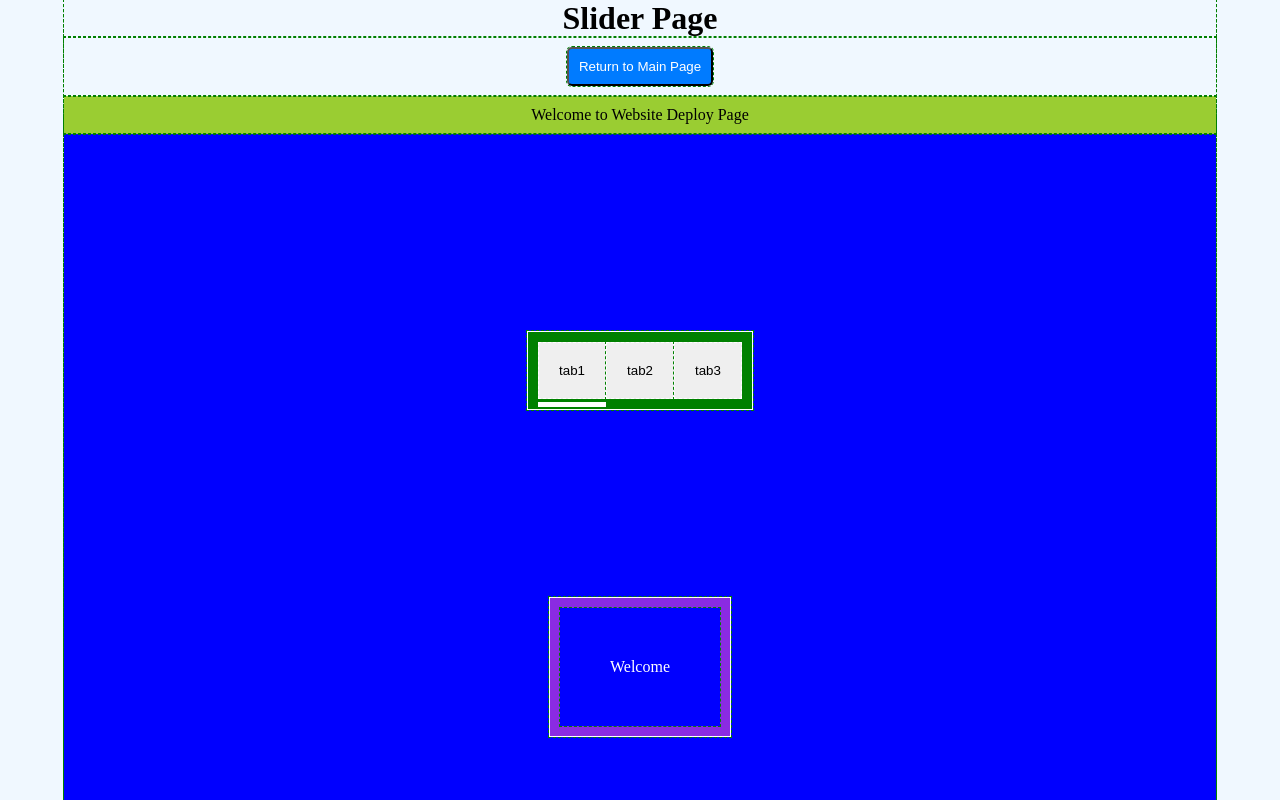
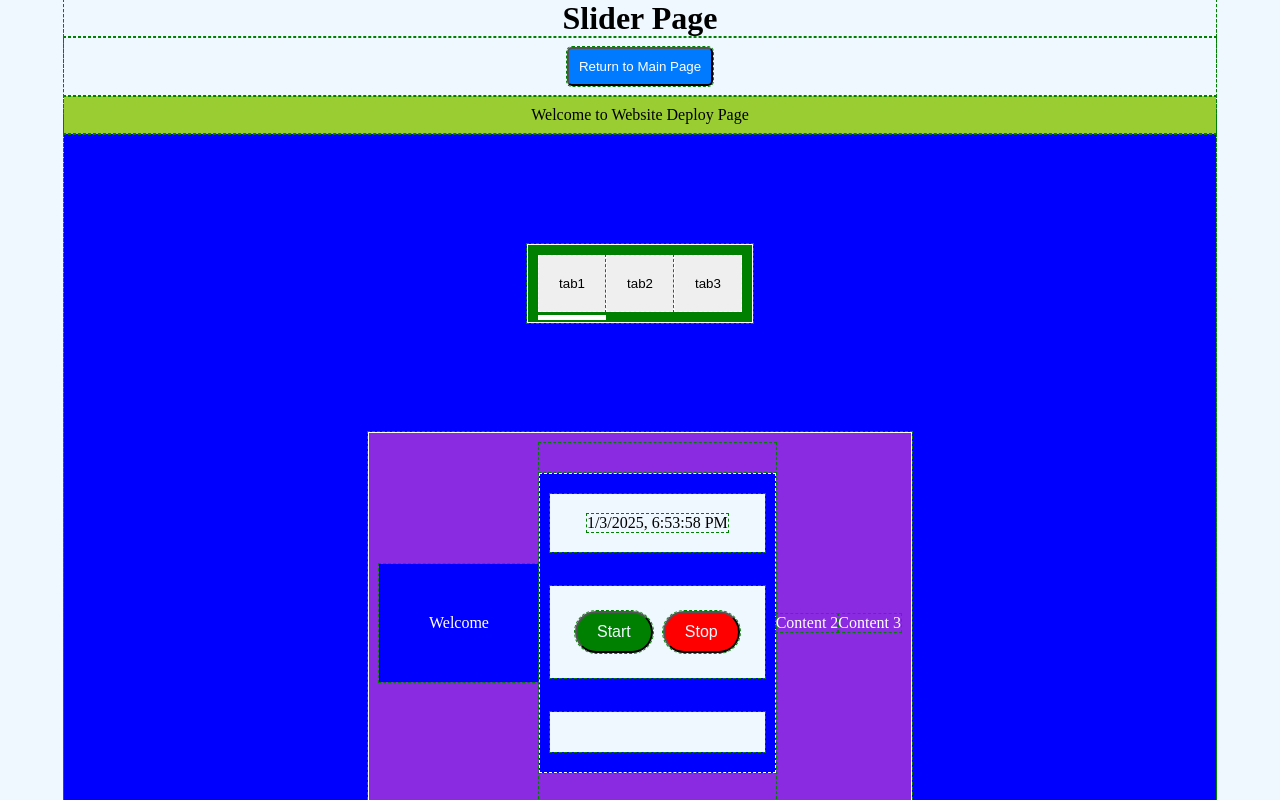
Before and after one commit to rocker-bell/minimalist-website, a React (Vite) app: page /slider in a window 1280 px wide. Shown: the top 800 px of the page. Built offline with nearby package versions, Linux system fonts and the light colour scheme; the HTML template or start-up script is replaced by a standard one.

Commit message:
Add logic and chrono

```diff
--- a/src/Slider.css
+++ b/src/Slider.css
@@ -25,6 +25,7 @@ body {
   display: flex;
   flex-direction: row;
   align-items: center;
+  flex-direction: column;
   justify-content: space-around;
   flex-wrap: wrap;
 }
@@ -35,6 +36,7 @@ body {
   display: flex;
   align-items: center;
   justify-content: space-evenly;
+  flex-wrap: wrap;
   flex-direction: column;
   background-color: blue;
 }
@@ -75,6 +77,7 @@ body {
 .contents {
   border: 1px solid white;
   padding: 10px;
+  margin: 10px;
   display: flex;
   align-items: center;
   justify-content: center;
@@ -83,13 +86,13 @@ body {
   color: white;
 }
 
-.content {
+.contents.content {
   display: none;
   padding: 20px;
   border: 1px dashed white;
 }
 
-.content.active {
+.contents.content.active {
   display: block;
 }
 
--- /dev/null
+++ b/src/components/Chrono.jsx
@@ -0,0 +1,64 @@
+import React, { useEffect, useState } from "react";
+import "../styles/Chrono.css";
+
+const ChronoComponent = () => {
+  const [timestamps, setTimestamps] = useState([]);
+  const [currentTime, setCurrentTime] = useState(new Date().toLocaleString());
+
+  useEffect(() => {
+    const interval = setInterval(() => {
+      setCurrentTime(new Date().toLocaleString());
+    }, 1000);
+
+    // Load timestamps from localStorage on mount
+    const savedTimestamps = JSON.parse(localStorage.getItem("time-container")) || [];
+    setTimestamps(savedTimestamps);
+
+    return () => clearInterval(interval); // Cleanup interval
+  }, []);
+
+  const handleStop = () => {
+    const newTimestamp = {
+      id: timestamps.length + 1,
+      timestamp: new Date().toLocaleString(),
+    };
+    const updatedTimestamps = [...timestamps, newTimestamp];
+    setTimestamps(updatedTimestamps);
+    localStorage.setItem("time-container", JSON.stringify(updatedTimestamps));
+  };
+
+  const handleDelete = (id) => {
+    const updatedTimestamps = timestamps.filter((item) => item.id !== id);
+    setTimestamps(updatedTimestamps);
+    localStorage.setItem("time-container", JSON.stringify(updatedTimestamps));
+  };
+
+  return (
+    <div className="wrapper-chrono">
+      <div className="contentchrono contentchrono1">
+        <div id="analog">{currentTime}</div>
+      </div>
+      <div className="contentchrono contentchrono2">
+        <button className="btn" id="start-btn">Start</button>
+        <button className="btn" id="stop-btn" onClick={handleStop}>
+          Stop
+        </button>
+      </div>
+      <div className="contentchrono contentchrono3">
+        {timestamps.map((data) => (
+          <div key={data.id} className="newtime-container">
+            <strong>id:</strong> {data.id} <strong>timestamp:</strong> {data.timestamp}
+            <button
+              id="delete-timestamp"
+              onClick={() => handleDelete(data.id)}
+            >
+              Delete
+            </button>
+          </div>
+        ))}
+      </div>
+    </div>
+  );
+};
+
+export default ChronoComponent;
--- a/src/components/slider.jsx
+++ b/src/components/slider.jsx
@@ -1,5 +1,6 @@
 import React, { useEffect, useRef } from "react";
 import "../Slider.css";
+import ChronoComponent from "./Chrono"; // Correct import for the Chrono component.
 
 const Slider = () => {
   const tabsRef = useRef([]);
@@ -28,17 +29,19 @@ const Slider = () => {
 
     const handleTabClick = (index) => {
       if (!isTabClicked) {
-        welcomeMessage.style.display = "none";
+        if (welcomeMessage) welcomeMessage.style.display = "none";
         isTabClicked = true;
       }
 
       tabs.forEach((tab, i) => {
         tab.classList.remove("active");
         contents[i].classList.remove("active");
+        contents[i].style.display = "none"; // Hide all contents
       });
 
       tabs[index].classList.add("active");
       contents[index].classList.add("active");
+      contents[index].style.display = "flex"; // Show the active content
 
       if (slider) {
         const tabWidth = tabs[index].offsetWidth;
@@ -82,16 +85,30 @@ const Slider = () => {
           <div className="welcome-message" ref={welcomeMessageRef}>
             Welcome
           </div>
-          {["content1", "content2", "content3"].map((contentName, index) => (
-            <div
-              key={index}
-              className="content"
-              id={contentName}
-              ref={(el) => (contentsRef.current[index] = el)}
-            >
-              {contentName}
-            </div>
-          ))}
+          <div
+            key={0}
+            className="content active"
+            id="content1"
+            ref={(el) => (contentsRef.current[0] = el)}
+          >
+            <ChronoComponent />
+          </div>
+          <div
+            key={1}
+            className="content"
+            id="content2"
+            ref={(el) => (contentsRef.current[1] = el)}
+          >
+            Content 2
+          </div>
+          <div
+            key={2}
+            className="content"
+            id="content3"
+            ref={(el) => (contentsRef.current[2] = el)}
+          >
+            Content 3
+          </div>
         </div>
       </div>
 
--- a/src/styles/Sliderpage.css
+++ b/src/styles/Sliderpage.css
@@ -3,6 +3,8 @@
   margin: 0;
   box-sizing: border-box;
 }
+
+
 
 h1 {
   text-align: center;
--- /dev/null
+++ b/src/styles/chrono.css
@@ -0,0 +1,130 @@
+.wrapper-chrono {
+    width: 100%;;
+    min-height: 300px;
+    background-color: blue;
+    border: 1px dashed white;
+    color: white;
+    margin: 30px 0;
+    padding: 10px;
+    display: flex;
+    justify-content: space-between;
+    align-items: center;
+    flex-direction: column;
+    flex-wrap: wrap;
+}
+
+.contentchrono {
+    width: 100%;
+    margin: 10px 0;
+    padding: 20px;
+    background-color: aliceblue;
+    color: black;
+    display: flex;
+    justify-content: center;
+    align-items: center;
+}
+
+.contentchrono2 {
+    display: flex;
+    justify-content: space-around;
+    align-items: center;
+    flex-direction: row;
+    flex-wrap: wrap;
+}
+
+.time-container {
+    padding: 10px 20px;
+    font-size: 20px;
+    background-color: gold;
+    display: flex;
+    justify-content: space-between;
+    align-items: center;
+    margin: 10px 0;
+}
+
+.newtime-container {
+    padding: 10px 20px;
+    font-size: 20px;
+    background-color: gold;
+    display: flex;
+    justify-content: space-between;
+    align-items: center;
+    margin: 10px 0;
+}
+
+.btn {
+    color: aliceblue;
+    padding: 10px 20px;
+    border-radius: 50px;
+    font-size: medium;
+    margin: 5px;
+}
+
+.btn:hover {
+    color: yellow;
+}
+
+#start-btn {
+    background-color: green;
+}
+
+#stop-btn {
+    background-color: red;
+}
+
+.contentchrono3 {
+    display: flex;
+    flex-direction: column;
+    justify-content: center;
+    align-items: center;
+}
+
+#delete-timestamp {
+    padding: 5px 15px;
+    margin: 10px 0;
+    font-size: medium;
+    background-color: red;
+    color: yellow;
+}
+
+/* Media query for smaller screens */
+@media (max-width: 600px) {
+    .wrapper-chrono {
+        width: 90vw;
+        padding: 5px;
+    }
+
+    .contentchrono {
+        padding: 15px;
+    }
+
+    .newtime-container {
+        font-size: 18px;
+        padding: 8px 15px;
+
+
+        background-color: gold;
+        display: flex;
+        flex-direction: column;
+        justify-content: space-between;
+        align-items: center;
+        margin: 10px 0;
+    }
+
+    .contentchrono1 {
+        display: flex;
+        flex-direction: column;
+        justify-content: center;
+        align-items: center;
+    }
+
+    .btn {
+        padding: 8px 15px;
+        font-size: small;
+    }
+
+    #delete-timestamp {
+        padding: 5px 10px;
+        font-size: small;
+    }
+}
```
